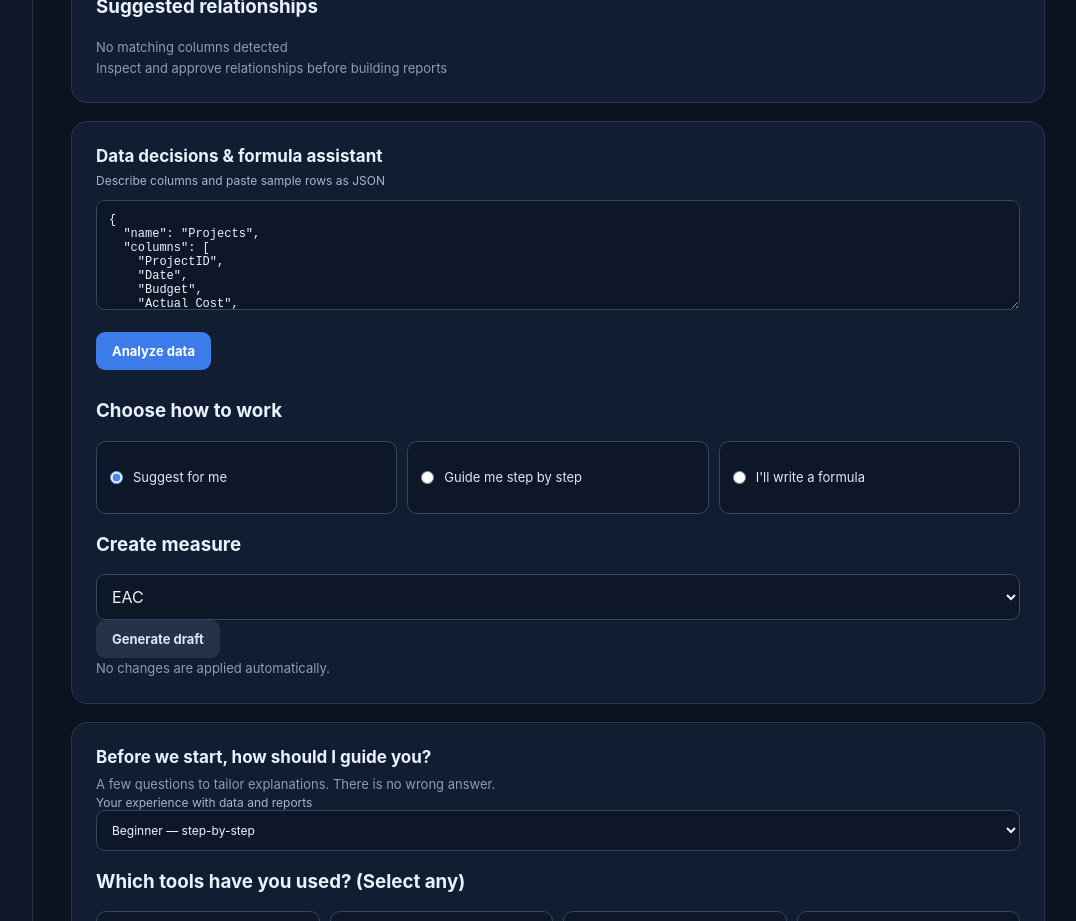
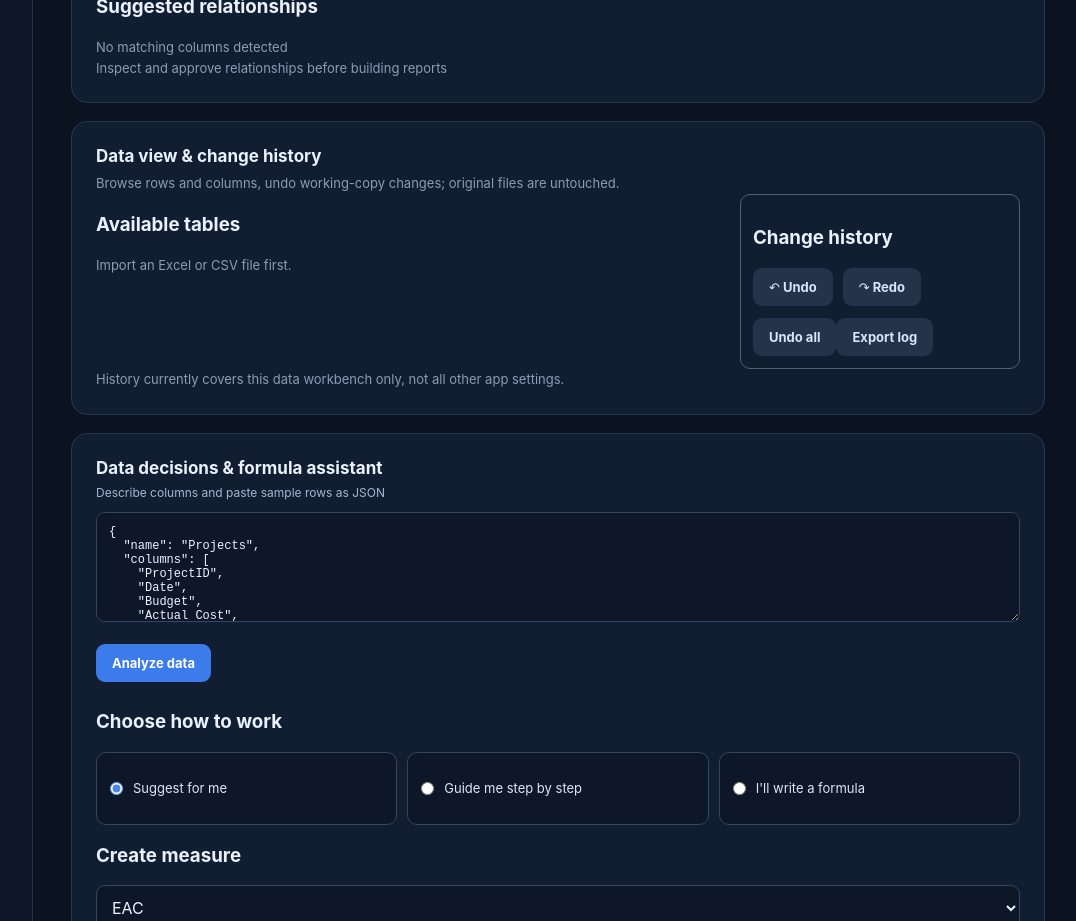
Before and after one commit to arvinazizian/ControlAI, a React (Vite) app: page / in a window 1280 px wide. Shown: the part 1640-2561 px from the top of the page, without its empty margins (197-1273 px from the left). Built offline with nearby package versions, Linux system fonts and the light colour scheme.

Commit message:
feat: mount data exploration and reversible history after multi-source import

```diff
--- a/src/App.tsx
+++ b/src/App.tsx
@@ -1,3 +1,4 @@
+import DataWorkbench from "./DataWorkbench";
 import AIGuidance from "./AIGuidance";
 import AdaptiveInterview from "./AdaptiveInterview";
 import ExperienceOnboarding, {type ExperienceProfile} from "./ExperienceOnboarding";
@@ -95,6 +96,7 @@ export default function App() {
     <section className="panel ai"><div className="panelhead"><div><h2><Sparkles size={18}/> {t("command")}</h2><p>{t("commandHint")}</p></div><span className="chip">{t("experimental")}</span></div><div className="prompt"><input value={prompt} onChange={e=>setPrompt(e.target.value)} onKeyDown={e=>{if(e.key==="Enter")applyPrompt()}} placeholder="e.g. Make it vertical, use green, sort by variance"/><button className="primary" onClick={applyPrompt}>{t("apply")}</button></div>{notice&&<p className="notice">{notice}</p>}</section>
     <section className="panel import"><h2>{t("loadCsv")}</h2><p>Columns: id,name,budget,forecast,actual. Values in € millions. Simple comma-separated CSV without quoted commas.</p><input type="file" accept=".csv,text/csv" onChange={async e=>{const file=e.target.files?.[0];if(!file)return;try{const rows=parseCSV(await file.text());setProjects(rows);setSelected(rows[0]?.id??null);setError("");}catch(err){setError(err instanceof Error?err.message:"Unable to parse file");}}}/>{error&&<p className="bad">{error}</p>}<button className="secondary" onClick={()=>{setProjects(sampleProjects);setSelected("P-102");setError("");}}>{t("restore")}</button></section>
     <MultiSourceWorkspace language={language} onDatasets={next=>setImportedDatasets(old=>[...old,...next])}/>
+    <DataWorkbench language={language} datasets={importedDatasets}/>
     <DataDecisionStudio language={language} datasets={importedDatasets}/>
     {!experience?<ExperienceOnboarding language={language} onComplete={profile=>{setExperience(profile);localStorage.setItem("controlai-experience-v1",JSON.stringify(profile));}}/>:<><button className="secondary" onClick={()=>setExperience(null)}>{language==="fa"?"تغییر سطح راهنمایی":"Change guidance level"}</button><AIGuidance language={language} datasets={importedDatasets} experience={experience}/><AdaptiveInterview language={language} datasets={importedDatasets} experience={experience}/><BridgeAssistant language={language} datasets={importedDatasets} experience={experience}/><RelationshipReview language={language} datasets={importedDatasets}/></>}
     <ReportDiscovery language={language} datasets={importedDatasets}/>
```
